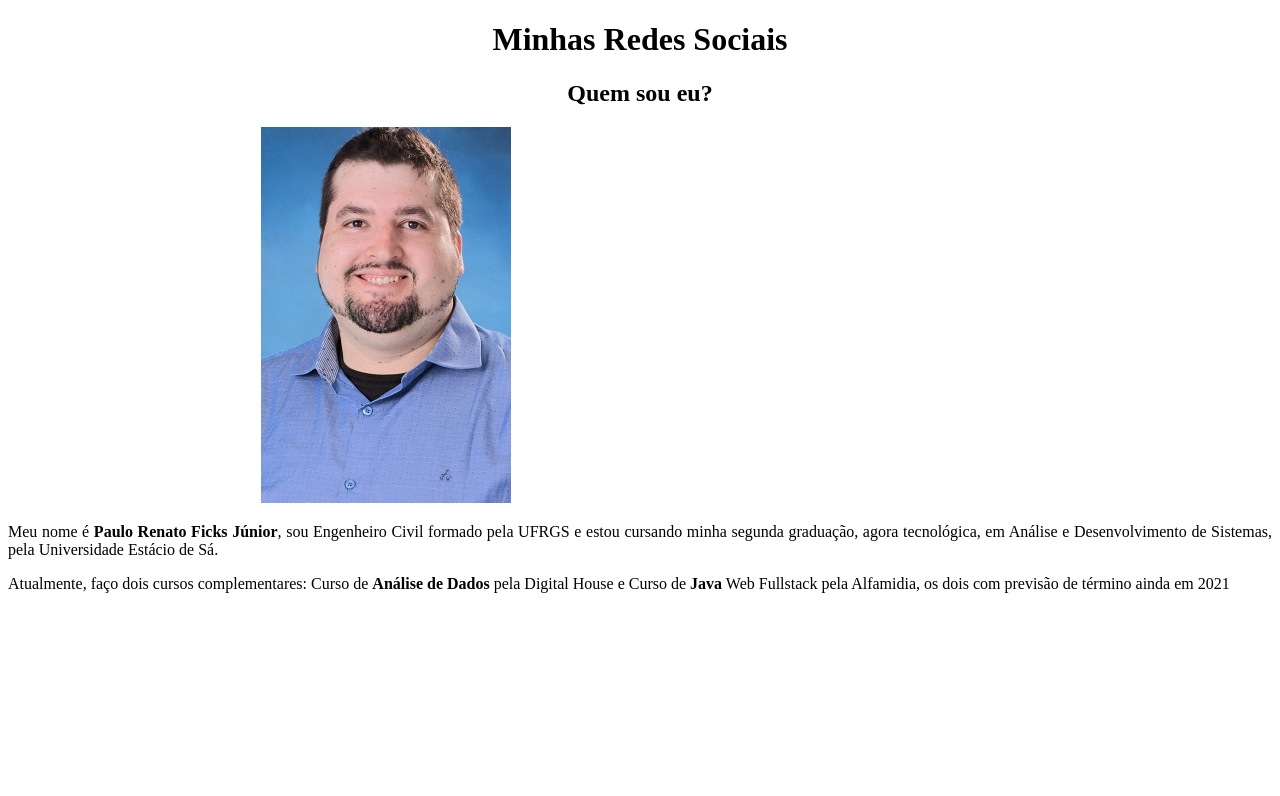
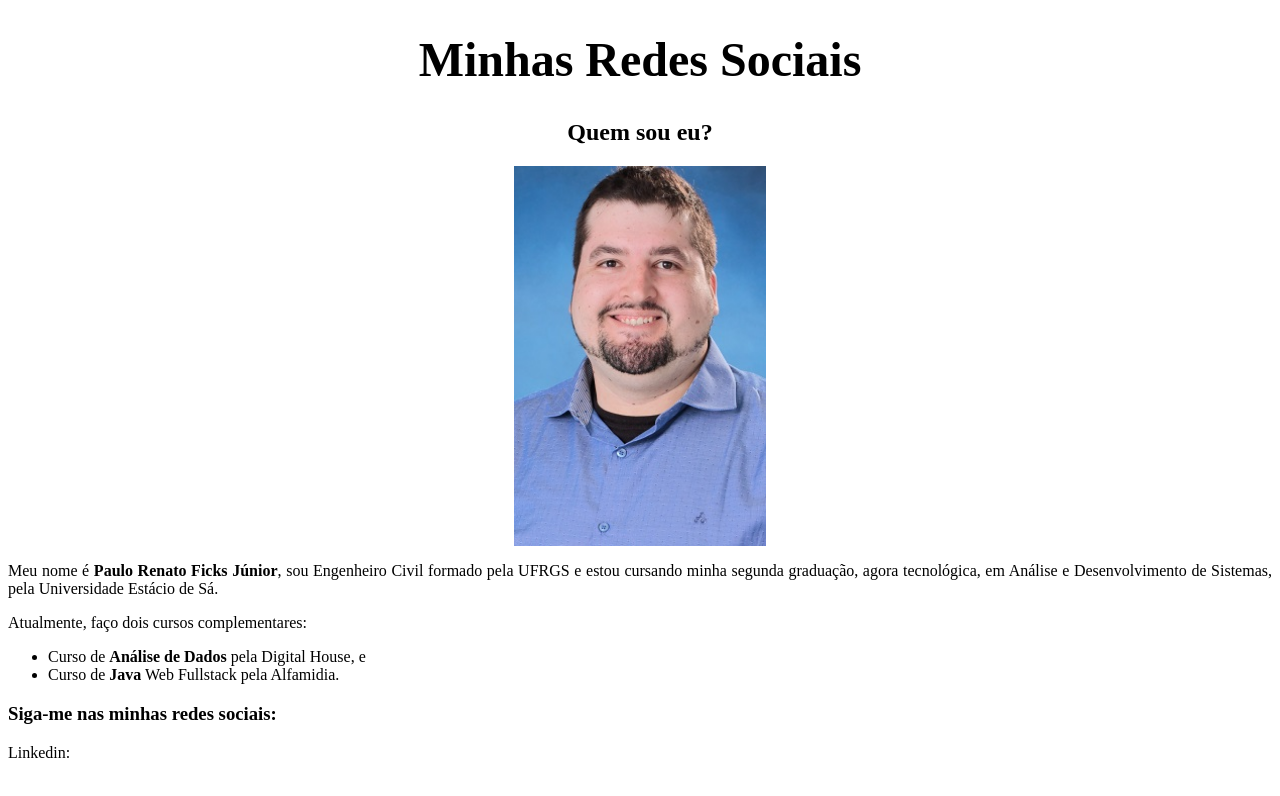
Before and after one commit to ficksjr/ficksjr.github.io, a plain HTML site: page index.html in a window 1280 px wide. Drawn offline with Linux system fonts and the light colour scheme.

Commit message:
Update index.html

```diff
--- a/index.html
+++ b/index.html
@@ -7,28 +7,39 @@
     <title>Ficks Jr Home Page</title>
     <link rel="shortcut icon" href="images/gearIcon.png" type="image/x-icon">
     <style>
-        * {
-            text-align: justify;
-        }
+
         h1 {
             text-align: center;
+            display: flexbox;
+            font-size:36pt;
+            font-size-adjust: initial;
         }
         h2 {
             text-align: center;
+            display: flexbox;
         }
-        #foto {
-            position: relative;
-            margin: 0;
-            margin-left: 20%;
-            margin-right: -50%;
+        p {
+            text-align: justify;
+            display: flexbox;
+        }
+        .box {
+            display: flex;
+            justify-content: center;
+        }
+        .box div {
+            width: 50px;
+            height: 50px;
         }
     </style>
 </head>
 <body>
     <h1>Minhas Redes Sociais</h1>
     <h2>Quem sou eu?</h2>
-    <img src="images/foto.jpg" alt="minha foto" id="foto">
+    <div class="box"><img src="images/foto.jpg" alt="minha foto" id="foto" width="20%"></div>
     <p>Meu nome é <strong>Paulo Renato Ficks Júnior</strong>, sou Engenheiro Civil formado pela UFRGS e estou cursando minha segunda graduação, agora tecnológica, em Análise e Desenvolvimento de Sistemas, pela Universidade Estácio de Sá.</p>
-    <p>Atualmente, faço dois cursos complementares: Curso de <strong>Análise de Dados</strong> pela Digital House e Curso de <strong>Java</strong> Web Fullstack pela Alfamidia, os dois com previsão de término ainda em 2021 </p>
+    <p>Atualmente, faço dois cursos complementares: <ul><li>Curso de <strong>Análise de Dados</strong> pela Digital House, e</li> <li> Curso de <strong>Java</strong> Web Fullstack pela Alfamidia.</li> </ul></p>
+    <h3>Siga-me nas minhas redes sociais:</h3>
+    <p>Linkedin: <a href=""></a></p>
+
 </body>
 </html>
```
